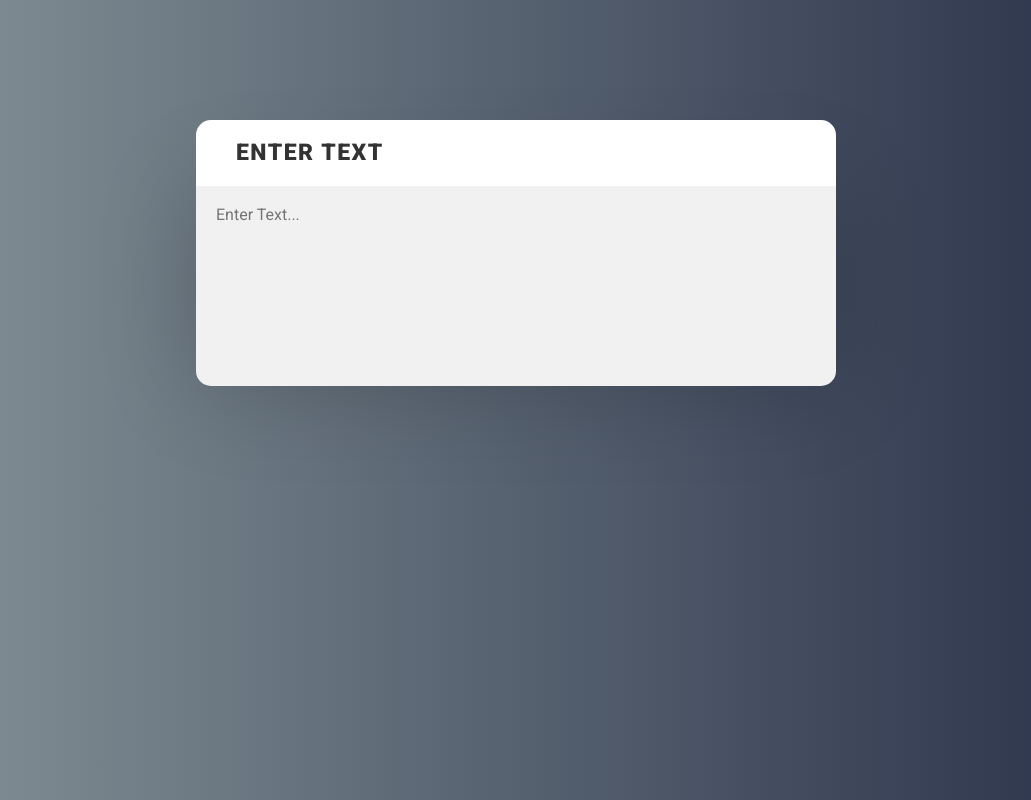
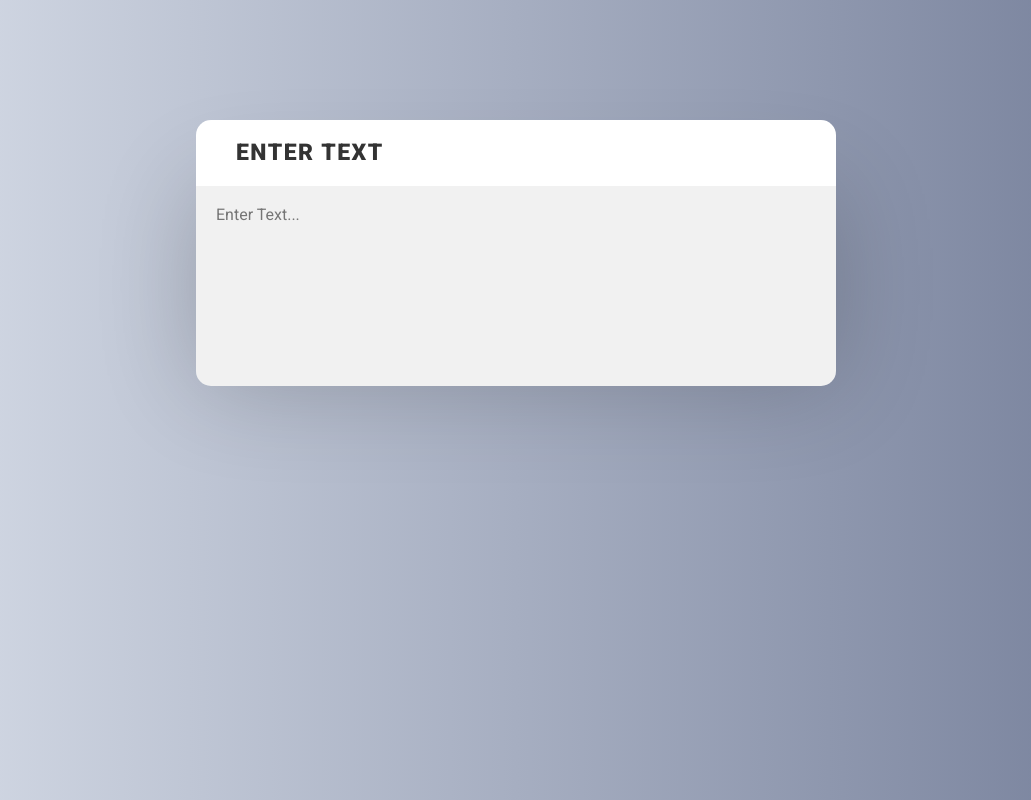
Before and after one commit to Sumit189/Abusive-Language-Detection, a Flask app: page / in a window 1280 px wide. Shown: the whole page, without its empty margins (124-1155 px from the left). Run offline with Flask 2, Linux system fonts and the light colour scheme; parts of the project's set-up code (start-up, migrations or seed data) failed here and were passed over; some libraries are stand-ins or nearby versions.

Commit message:
Update style.css

```diff
--- a/static/style.css
+++ b/static/style.css
@@ -3,10 +3,10 @@ body {
 }
 
 .back {
-background: #283048;  /* fallback for old browsers */
-background: -webkit-linear-gradient(to right, #859398, #283048);  /* Chrome 10-25, Safari 5.1-6 */
-background: linear-gradient(to right, #859398, #283048); /* W3C, IE 10+/ Edge, Firefox 16+, Chrome 26+, Opera 12+, Safari 7+ */
-position: absolute;
+  background: #757F9A;  /* fallback for old browsers */
+  background: -webkit-linear-gradient(to right, #D7DDE8, #757F9A);  /* Chrome 10-25, Safari 5.1-6 */
+  background: linear-gradient(to right, #D7DDE8, #757F9A); /* W3C, IE 10+/ Edge, Firefox 16+, Chrome 26+, Opera 12+, Safari 7+ */
+  position: absolute;
   width: 100%;
   height: 100%;
 }
```
